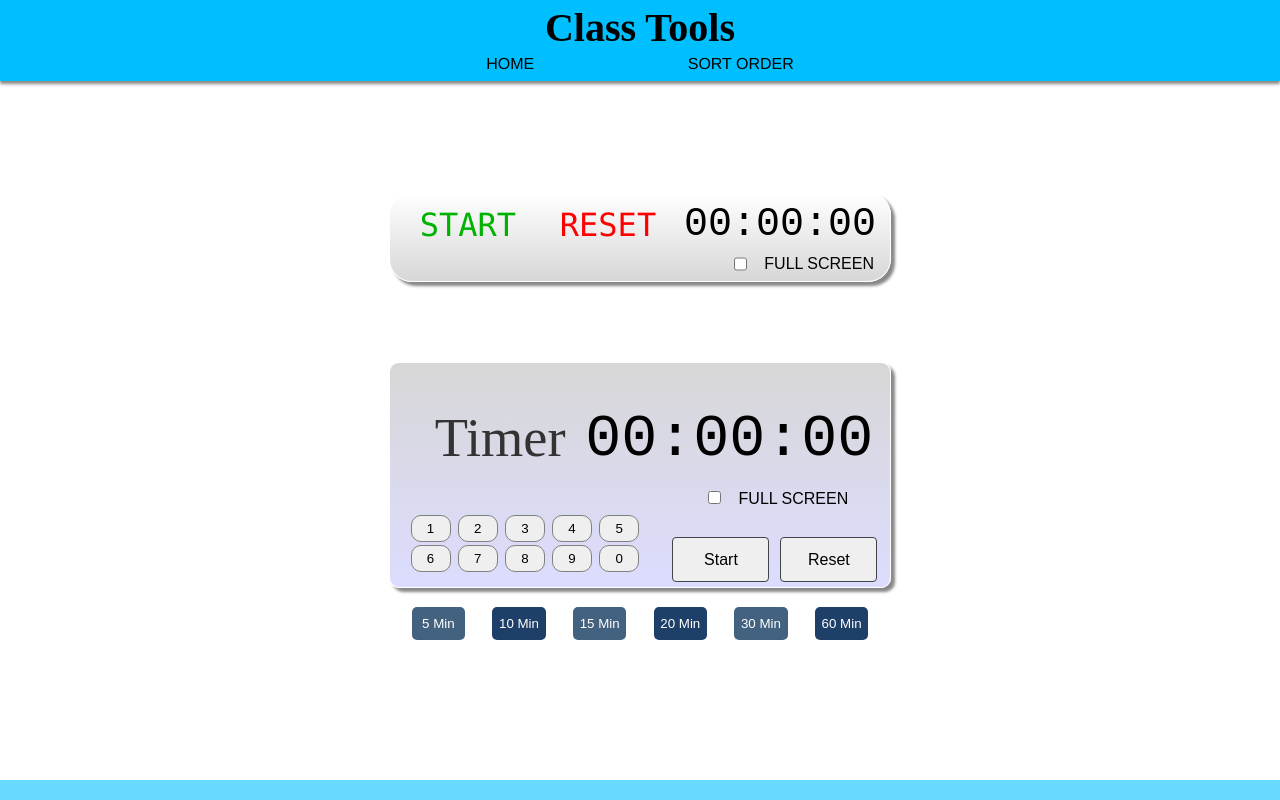
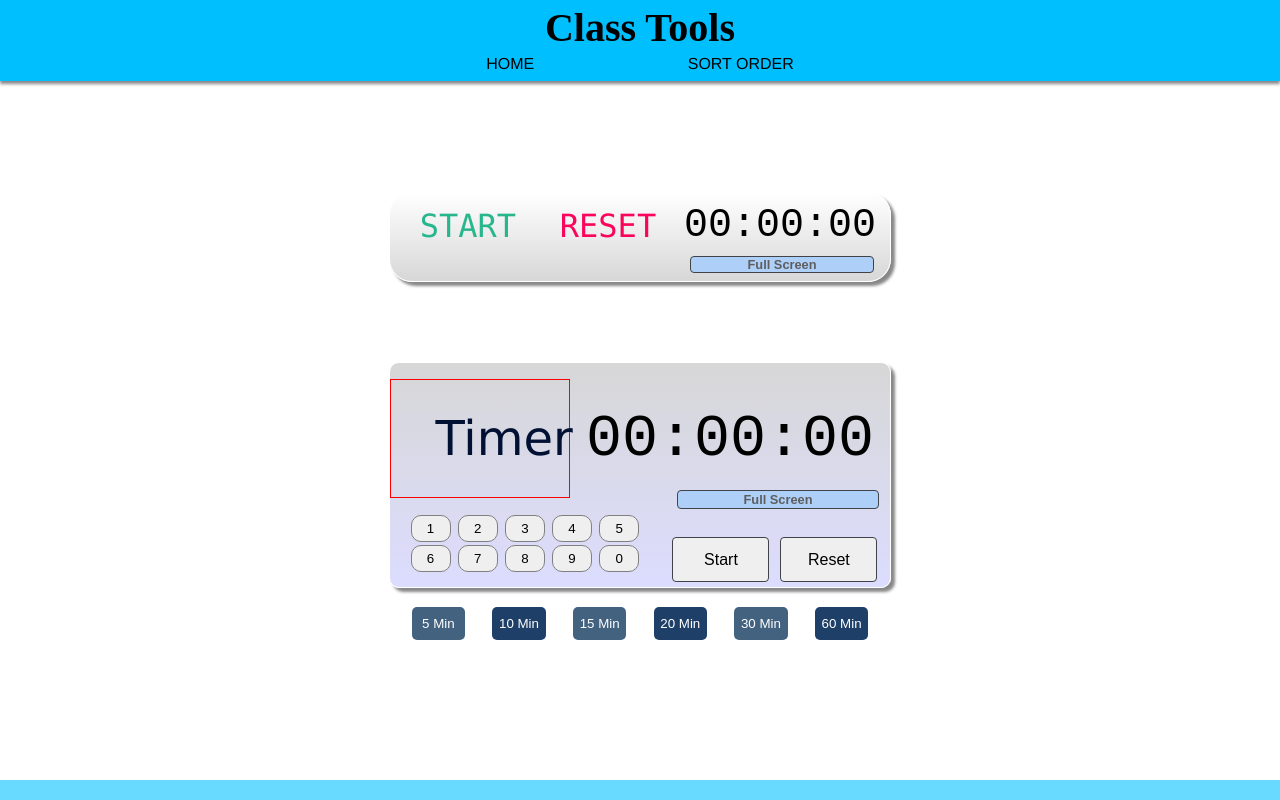
Before and after one commit to rollinglex/class_tools, a plain HTML site: page index.html in a window 1280 px wide. Shown: the top 800 px of the page. Drawn offline with nearby package versions, Linux system fonts and the light colour scheme.

Commit message:
swtich from checkbox to buttons for fullscreen

```diff
--- a/index.html
+++ b/index.html
@@ -44,8 +44,8 @@
       </div><!--!.. ends swdisplay  ..-->
       </div>
       <div class="modalCheck">
-        <input type="checkbox"  value="none" id="modalCheck"><label for="modalCheck">&nbsp &nbsp FULL SCREEN</label>
-      </div><!--!.. modalCheck  ..-->
+      	<button id="fullBtnS"><strong>Full Screen</strong></button>
+      </div><!--!.. Full Screen btn ..-->
     </div><!--!.. ends stopwatch  ..-->
 
 	<!--!.. Timer   ..-->
@@ -58,8 +58,9 @@
 		      <div id="tmDisplay">
 		      <span id="tHour">00</span>:<span id="tMinute">00</span>:<span id="tSecond">00</span>
 		      </div>
-		      <div class="tmModalCheck"><input type="checkbox"  value="none" id="tmModalCheck"><label for="tmModalCheck">&nbsp &nbsp FULL SCREEN</label>
-		      </div>
+		      <div class="tmModalCheck">
+		      	<button id="fullBtnT"><strong>Full Screen</strong></button>
+		      </div><!--!.. Full Screen btn ..-->
 		    </div><!--..end timerTright..-->
 	    </div><!--..end timerTop..-->
 	    <div id="timerBtm">
--- a/script.js
+++ b/script.js
@@ -42,23 +42,22 @@ function increment(){
     }
 };
 
-
-$( "#swButtonGo" ).click(function(){
-  if ($("#modalCheck").prop("checked")){
-    startTime();
-  $(".swmodal").css("display", "block");
-
-  } else{
-    startTime();
-  }
-});
+$( "#swButtonGo" ).click(startTime);
 $("#swReset").click(reset);
 
 
+
+
 //Stopwatch Modal
+function modalOn(){
+  $(".swmodal").css("display", "block");
+};
 function modalOff(){
   $(".swmodal").css("display", "none");
 };
+
+$("#fullBtnS").click(modalOn);  //open fullscreen
+
 var modal = document.getElementById('#modal');
 
 $("#modal").click(function() {
@@ -228,19 +227,21 @@ $("#min60").click(function(){
 //Stopwatch Modal
 function tmModalOff(){
   $(".tmModal").css("display", "none");
-  console.log("one");
 };
 
-$("#tmModalBG").click(function() {
-          tmModalOff();
-  });
+function tmModalOn(){
+  $(".tmModal").css("display", "block");
+};
+
+$("#tmModalBG").click(tmModalOff); //closes Timer Modal
+
+$("#fullBtnT").click(tmModalOn); // opens timer Modal
 
 $("#tmStartBtnModal").click(function(){
 
   if($("#tmModalCheck").prop("checked")){
     timerStart();
     $(".tmModal").css("display", "block");
-    console.log("here");
   }else{
     timerStart();
   }
--- a/styles.css
+++ b/styles.css
@@ -104,7 +104,7 @@ Stopwatch
 
 #swButtonGo {
   bborder: 1px red solid;
-  color: #00b300;
+  color: #28B78D;
   font-family: "Lucida Console", Times, serif;
   font-size: 2em;
   background: rgba(240,240,240,0);
@@ -126,7 +126,7 @@ button:focus {
 
 #swReset {
   bborder: 1px red solid;
-  color: red;
+  color: #fa055b;
   font-family: "Lucida Console", Times, serif;
   font-size: 2em;
   background: rgba(240,240,240,0);
@@ -136,7 +136,7 @@ button:focus {
 
 div #swdisplay,
 #timerTright {
-  order: 1px #666666 solid;
+  bborder: 1px #666666 solid;
   line-height: 60px;
   font-size: 40px;
   font-family: "Courier New", Courier, monospace;
@@ -193,7 +193,7 @@ timerPreset {
 }
 
 #timerTleft{
-  bborder: 1px red solid;
+  border: 1px red solid;
   flex:1;
   align-items: center;
   display:flex;
@@ -203,10 +203,11 @@ timerPreset {
 
 #timerTxt{
   bborder: 1px green solid;
-  font-size: 3.4em;
+  font-size: 3.0em;
   width: 50%;
   text-align: center;
-  color: #333333;
+  color: #001133;
+  font-family:  "Lucida Sans Unicode", Times, sans-serif;
 }
 
 
@@ -353,13 +354,30 @@ swModal
 .modalCheck{
   bborder: 1px solid red;
   display: flex;
-  align-self: flex-end;
+  align-self: stretch;
   padding-right: 1em;
   padding-bottom: 0.5em;
   font-family: Arial;
 }
 
-input[type='checkbox']{
+#fullBtnS{
+  margin-left: 62%;
+  width: 45%;
+  height: 100%;
+  border: 1px solid #404347;
+  background-color: #AECFF8;
+  border-radius: 4px;
+  font-size: 0.8em;
+  color: #5e5e5e;
+}
+#fullBtnT{
+  width: 90%;
+  height: 65%;
+  border: 1px solid #404347;
+  background-color: #AECFF8;
+  border-radius: 4px;
+  font-size: 0.8em;
+  color: #5e5e5e;
 }
 
 /*****************************************
```
